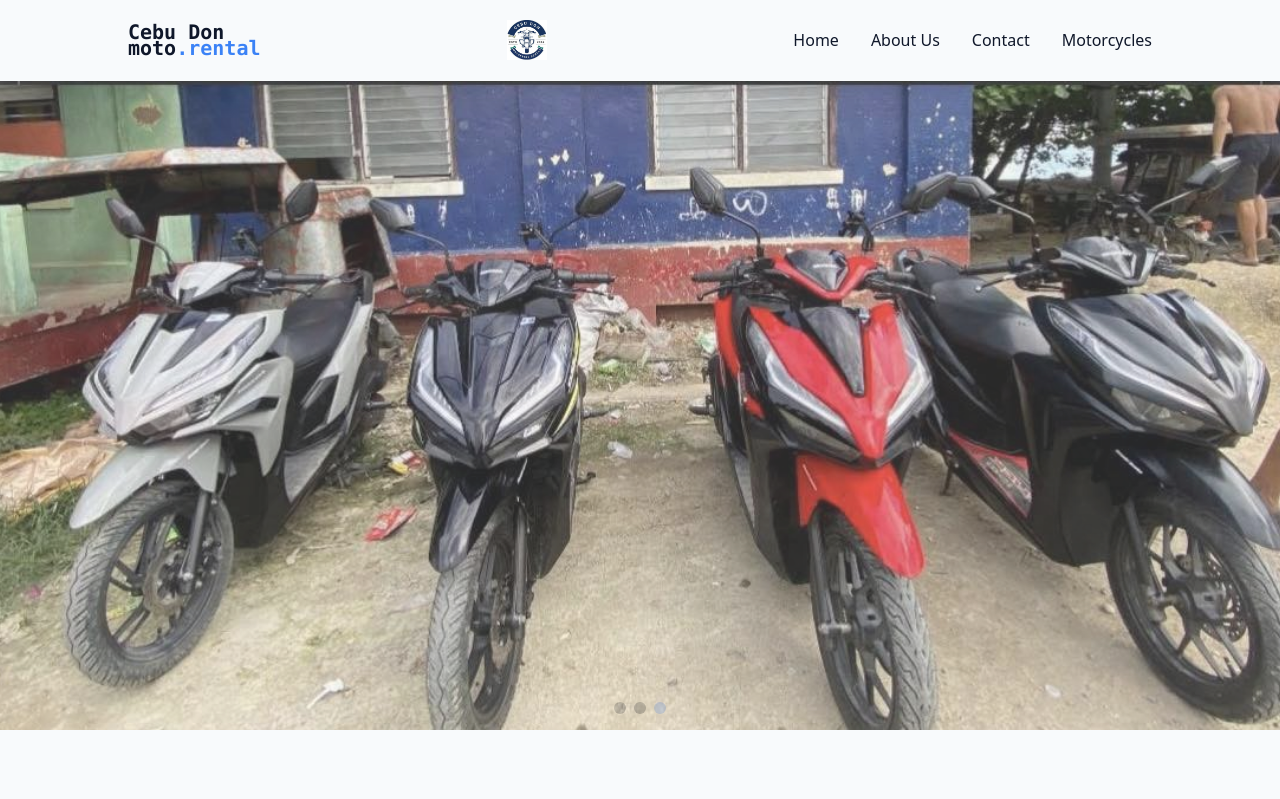
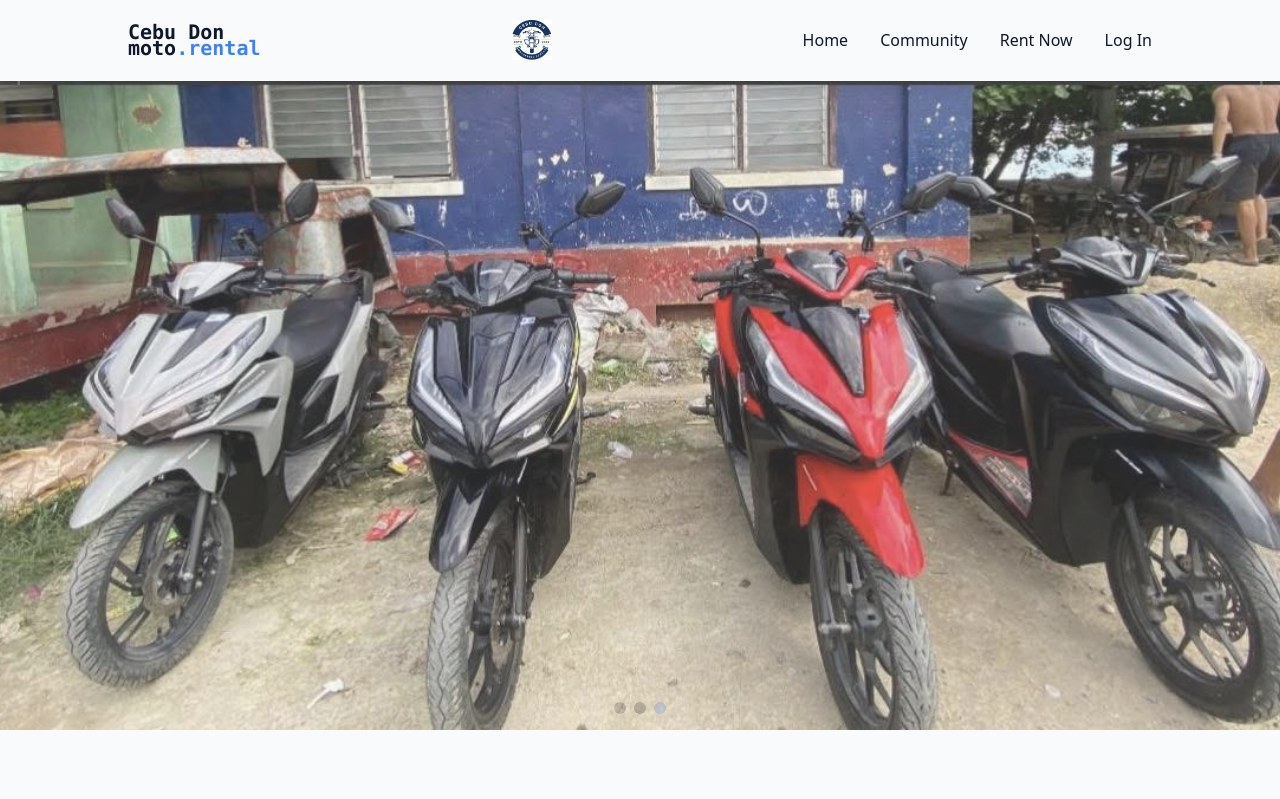
Before and after one commit to davebmerino/don-moto-rental, a React (Vite) app: page / in a window 1280 px wide. Shown: the top 799 px of the page. Built offline with nearby package versions, Linux system fonts and the light colour scheme.

Commit message:
herosection

```diff
--- a/src/components/Hero.jsx
+++ b/src/components/Hero.jsx
@@ -17,7 +17,7 @@ export default function Hero() {
   }, []);
 
   return (
-    <div className="relative w-full h-[650px] overflow-hidden">
+    <div className="relative w-full h-[400px] md:h-[600px] lg:h-[650px] overflow-hidden">
       {banners.map((banner, i) => (
         <div
           key={i}
--- a/src/components/Navbar.jsx
+++ b/src/components/Navbar.jsx
@@ -28,22 +28,22 @@ export default function Navbar() {
               Home
             </Link>
             <Link
-              to={"/about-us"}
+              to={"/community"}
               className="text-[#0f172a] hover:text-[#64748b] transition-colors"
             >
-              About Us
+              Community
             </Link>
             <Link
-              to={"/contact"}
+              to={"/rent"}
               className="text-[#0f172a] hover:text-[#64748b] transition-colors"
             >
-              Contact
+              Rent Now
             </Link>
             <Link
-              to={"/motorcycle"}
+              to={"/login"}
               className="text-[#0f172a] hover:text-[#64748b] transition-colors"
             >
-              Motorcycles
+              Log In
             </Link>
           </div>
 
```
